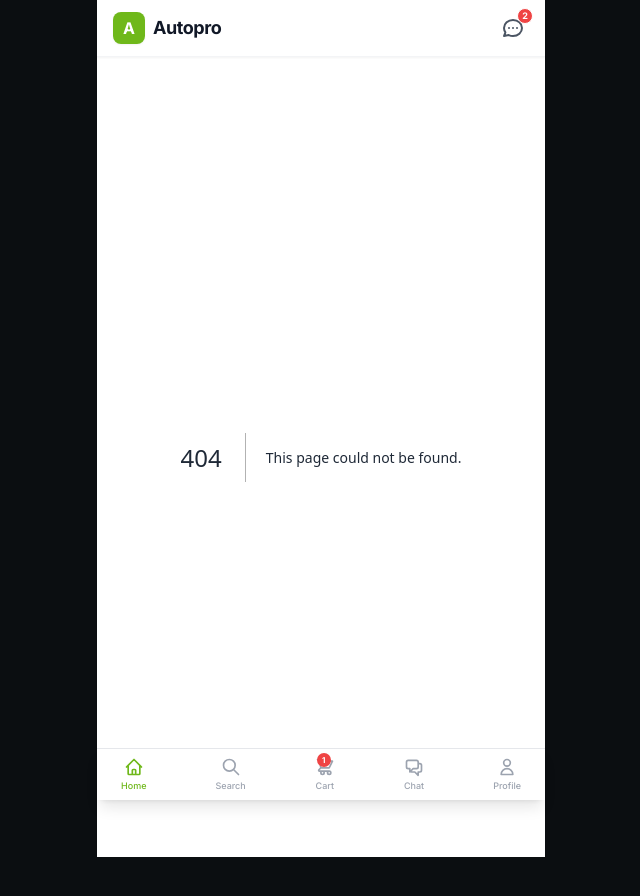
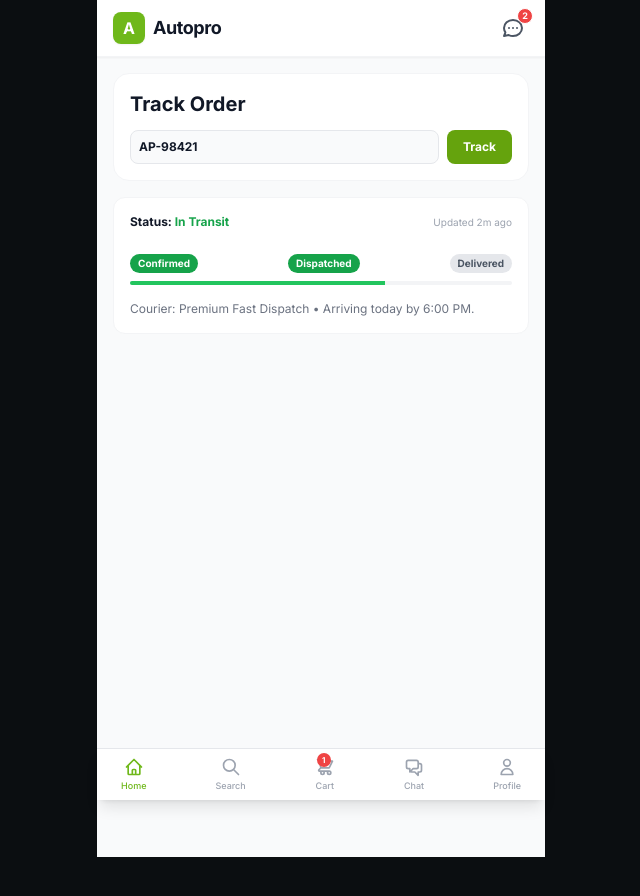
Before and after one commit to houcinhadjaissa-cyber/Autopro, a Next.js app in the folder apps/storefront/: page /track in a window 1280 px wide. Before the commit this address had no page. Shown: the top 896 px of the page, without its empty margins (319-959 px from the left). Built offline with nearby package versions, Linux system fonts and the light colour scheme.

Commit message:
Create page.tsx

```diff
--- /dev/null
+++ b/apps/storefront/src/app/track/page.tsx
@@ -0,0 +1,50 @@
+"use client";
+
+import React, { useState } from "react";
+
+export default function TrackPage() {
+  const [orderId, setOrderId] = useState("AP-98421");
+  const [searched, setSearched] = useState(true);
+
+  return (
+    <div className="min-h-screen bg-gray-50 pb-24 px-4 pt-4">
+      <div className="bg-white rounded-2xl p-4 border border-gray-100 shadow-2xs mb-4">
+        <h1 className="text-xl font-bold text-gray-900">Track Order</h1>
+        <div className="flex space-x-2 mt-3">
+          <input
+            type="text"
+            value={orderId}
+            onChange={e => setOrderId(e.target.value)}
+            className="flex-1 bg-gray-50 border border-gray-200 rounded-lg p-2 text-xs outline-none text-gray-900 font-bold"
+          />
+          <button onClick={() => setSearched(true)} className="bg-[#65a30d] text-white font-bold text-xs px-4 py-2 rounded-lg">
+            Track
+          </button>
+        </div>
+      </div>
+
+      {searched && (
+        <div className="bg-white rounded-xl p-4 border border-gray-100 shadow-2xs space-y-4">
+          <div className="flex justify-between items-center">
+            <span className="text-xs font-bold text-gray-900">Status: <span className="text-green-600">In Transit</span></span>
+            <span className="text-[10px] text-gray-400">Updated 2m ago</span>
+          </div>
+
+          {/* Progress Bar */}
+          <div className="relative pt-2">
+            <div className="flex mb-2 items-center justify-between">
+              <span className="text-[10px] font-bold bg-green-600 text-white px-2 py-0.5 rounded-full">Confirmed</span>
+              <span className="text-[10px] font-bold bg-green-600 text-white px-2 py-0.5 rounded-full">Dispatched</span>
+              <span className="text-[10px] font-bold bg-gray-200 text-gray-600 px-2 py-0.5 rounded-full">Delivered</span>
+            </div>
+            <div className="overflow-hidden h-1 mb-4 text-xs flex rounded bg-gray-100">
+              <div className="w-2/3 shadow-2xs bg-green-500"></div>
+            </div>
+          </div>
+
+          <p className="text-xs text-gray-500">Courier: Premium Fast Dispatch • Arriving today by 6:00 PM.</p>
+        </div>
+      )}
+    </div>
+  );
+}
```
